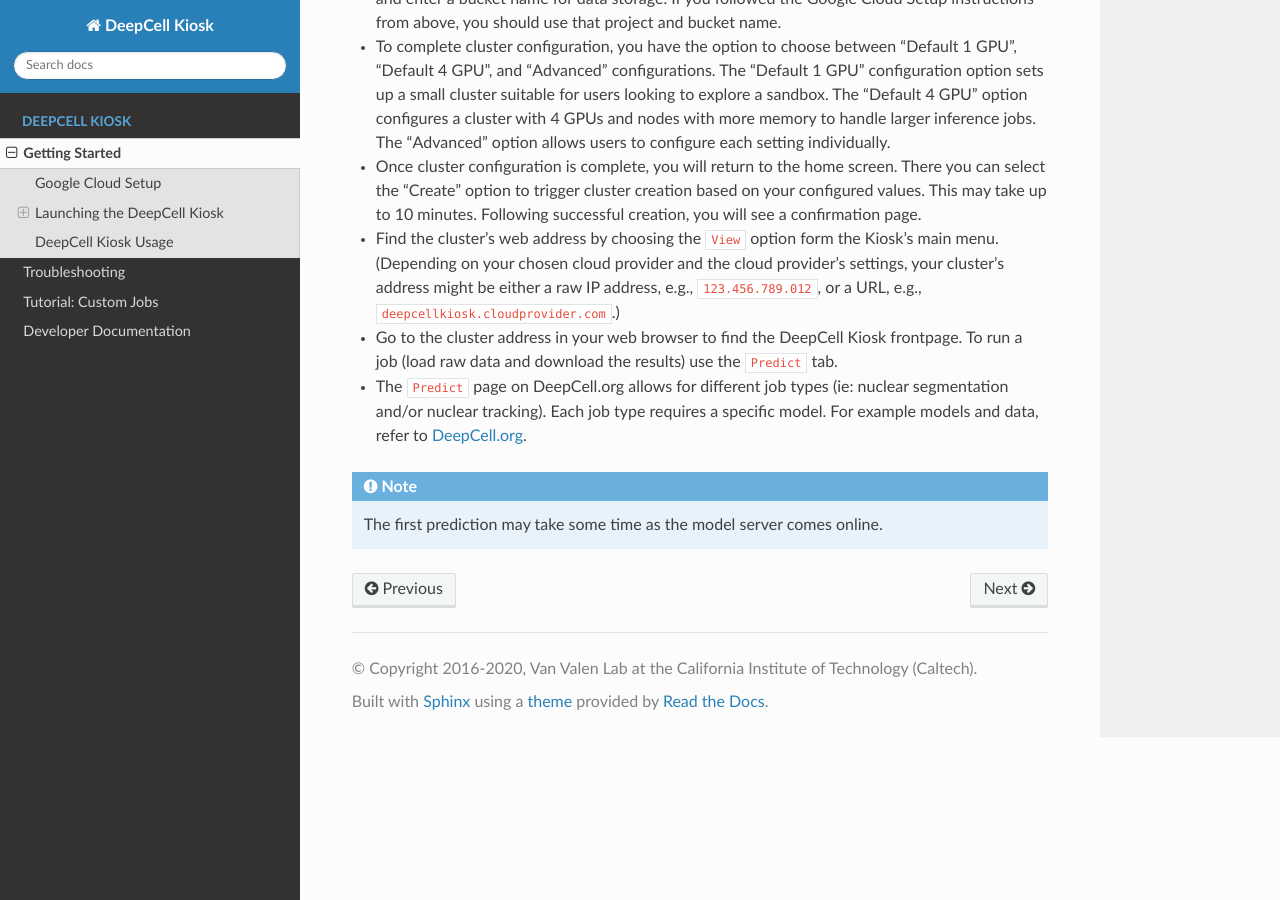
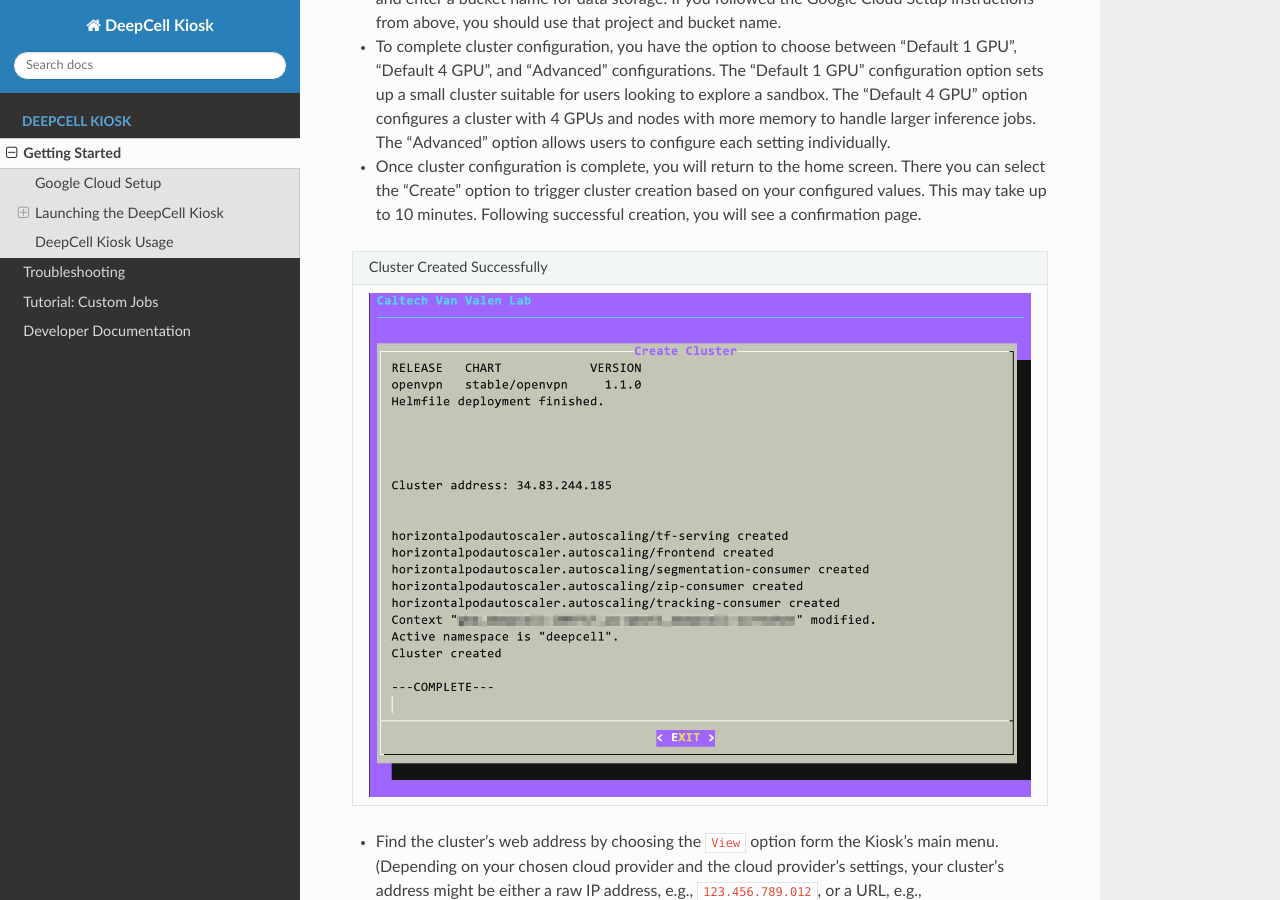
Before and after one commit to vanvalenlab/kiosk-console, a Sphinx documentation site: the page built from docs/source/GETTING_STARTED.rst, in a window 1280 px wide and 900 px high, scrolled down 4273 px. Built offline with Sphinx 7.4.7 and the Read the Docs theme 2.0.0, drawn with Linux system fonts in a browser that asks for light colours.

Commit message:
Add screenshot of successfully created cluster to docs. (#388)
* Add kiosk complete screenshot and format as a table like other images.

Co-authored-by: Morgan Schwartz <msschwartz21@gmail.com>

```diff
--- a/docs/source/GETTING_STARTED.rst
+++ b/docs/source/GETTING_STARTED.rst
@@ -137,6 +137,11 @@
 
 * Once cluster configuration is complete, you will return to the home screen. There you can select the "Create" option to trigger cluster creation based on your configured values. This may take up to 10 minutes. Following successful creation, you will see a confirmation page.
 
+.. list-table::
+
+    * - Cluster Created Successfully
+    * - .. image:: ../images/Kiosk-Complete-Blur.png
+
 * Find the cluster's web address by choosing the ``View`` option form the Kiosk's main menu. (Depending on your chosen cloud provider and the cloud provider's settings, your cluster's address might be either a raw IP address, e.g., ``123.456.789.012``, or a URL, e.g., ``deepcellkiosk.cloudprovider.com``.)
 
 * Go to the cluster address in your web browser to find the DeepCell Kiosk frontpage. To run a job (load raw data and download the results) use the ``Predict`` tab.
```
Also changed, not shown: docs/images/Kiosk-Complete-Blur.png (added).
